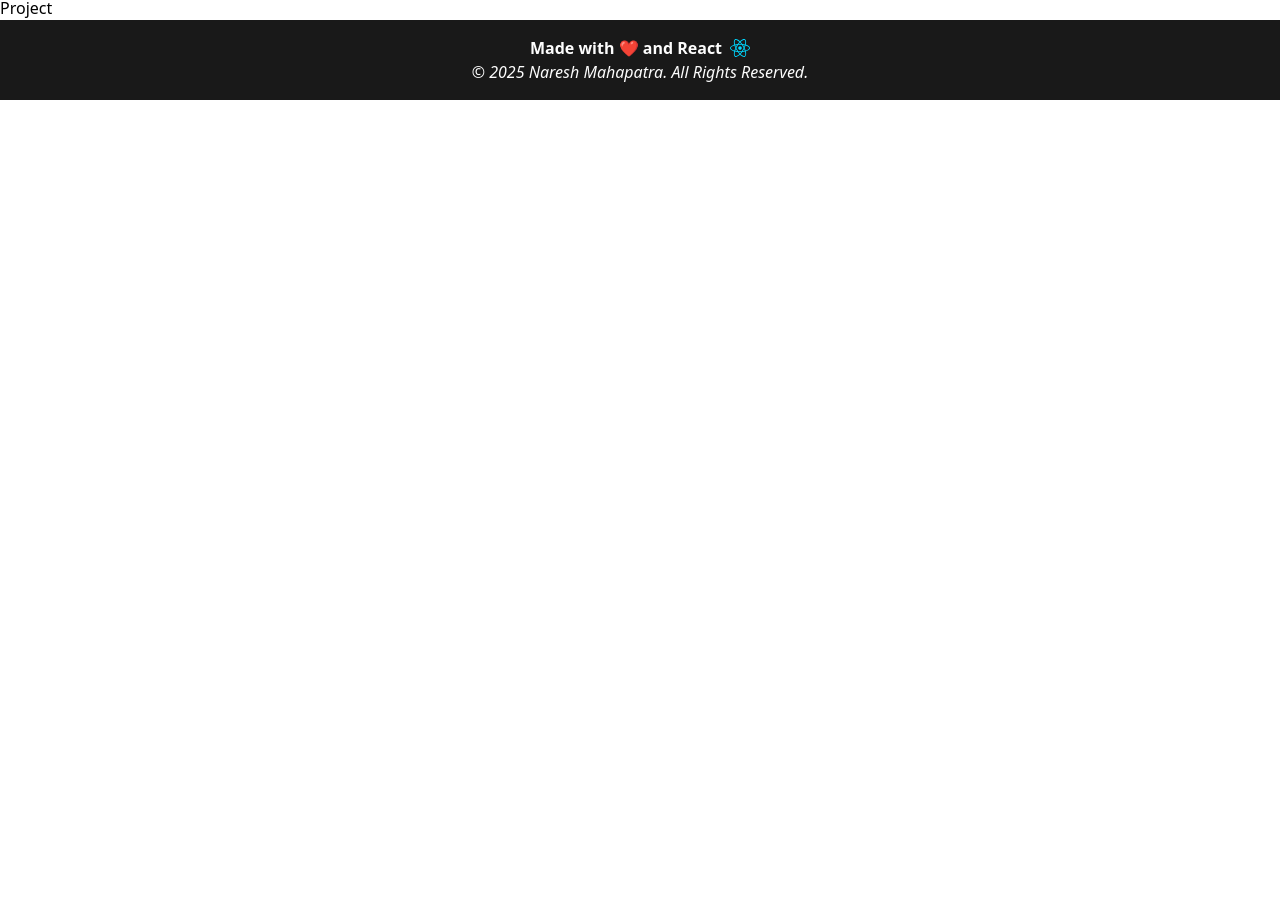
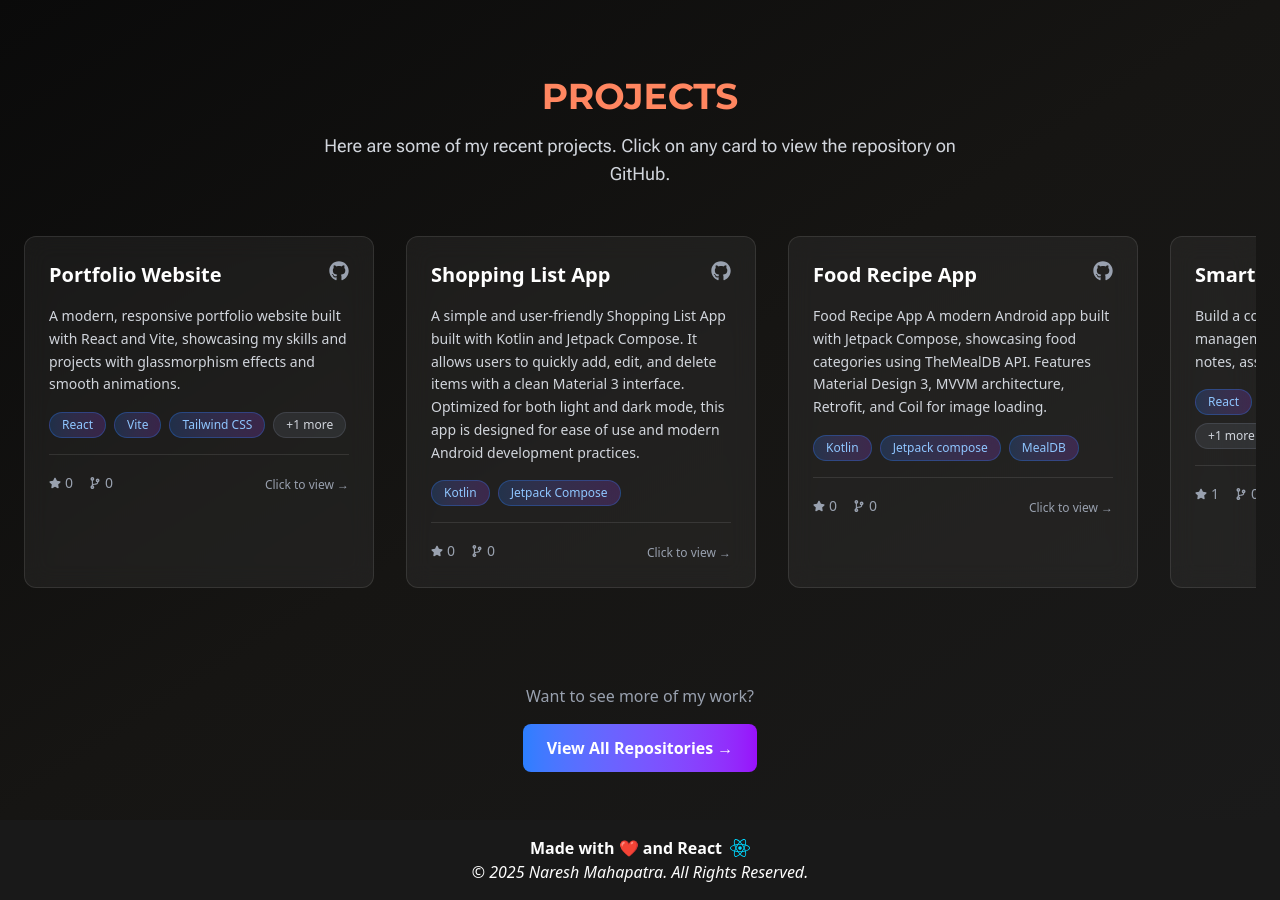
Before and after one commit to NareshXcodes/developer-portfolio, a React (Vite) app: page /about in a window 1280 px wide. Shown: the part 1676-2576 px from the top of the page. Before the commit the page ends 1776 px from the top, so only its background shows below. Built offline with nearby package versions, Linux system fonts and the light colour scheme.

Commit message:
add project section

```diff
--- a/src/App.css
+++ b/src/App.css
@@ -38,6 +38,9 @@
 
 .IconGradient{
   background: linear-gradient(120deg , #FDFDFD 100%, #FFFFFF 18%);
+  background-clip: text;
+  -webkit-background-clip: text;
+  -webkit-text-fill-color: transparent;
 }
 
 @keyframes scroll-x {
--- /dev/null
+++ b/src/Components/ProjectCard.jsx
@@ -0,0 +1,107 @@
+import React from 'react'
+import { FaGithub, FaExternalLinkAlt, FaStar, FaCodeBranch } from 'react-icons/fa'
+
+const ProjectCard = ({
+  title,
+  description,
+  repoLink,
+  liveLink,
+  image,
+  technologies,
+  stars,
+  forks
+}) => {
+  const handleCardClick = () => {
+    if (repoLink) {
+      window.open(repoLink, '_blank', 'noopener,noreferrer')
+    }
+  }
+
+  return (
+    <div
+      className="bg-white/5 backdrop-blur-md border border-white/10 rounded-xl p-6 hover:bg-white/10 transition-all duration-300 hover:scale-105 hover:shadow-2xl cursor-pointer group min-w-[350px] max-w-[350px] flex-shrink-0"
+      onClick={handleCardClick}
+    >
+      {/* Project Image */}
+      {image && (
+        <div className="mb-4 rounded-lg overflow-hidden">
+          <img
+            src={image}
+            alt={title}
+            className="w-full h-48 object-cover group-hover:scale-110 transition-transform duration-300"
+          />
+        </div>
+      )}
+
+      {/* Header */}
+      <div className="flex justify-between items-start mb-4">
+        <h3 className="text-xl font-bold text-white group-hover:text-blue-400 transition-colors duration-300">
+          {title}
+        </h3>
+        <div className="flex space-x-2">
+          <FaGithub
+            size={20}
+            className="text-gray-400 group-hover:text-white transition-colors duration-200"
+          />
+          {liveLink && (
+            <FaExternalLinkAlt
+              size={18}
+              className="text-gray-400 group-hover:text-blue-400 transition-colors duration-200"
+              onClick={(e) => {
+                e.stopPropagation()
+                window.open(liveLink, '_blank', 'noopener,noreferrer')
+              }}
+            />
+          )}
+        </div>
+      </div>
+
+      {/* Description */}
+      <p className="text-gray-300 text-sm mb-4 leading-relaxed">
+        {description || 'Click to view this project on GitHub'}
+      </p>
+
+      {/* Technologies */}
+      {technologies && technologies.length > 0 && (
+        <div className="flex flex-wrap gap-2 mb-4">
+          {technologies.slice(0, 3).map((tech, index) => (
+            <span
+              key={index}
+              className="px-3 py-1 bg-gradient-to-r from-blue-500/20 to-purple-500/20 text-blue-300 text-xs rounded-full border border-blue-500/30"
+            >
+              {tech}
+            </span>
+          ))}
+          {technologies.length > 3 && (
+            <span className="px-3 py-1 bg-gray-500/20 text-gray-300 text-xs rounded-full border border-gray-500/30">
+              +{technologies.length - 3} more
+            </span>
+          )}
+        </div>
+      )}
+
+      {/* Bottom Stats */}
+      <div className="flex justify-between items-center pt-4 border-t border-white/10">
+        <div className="flex items-center space-x-4">
+          {stars !== undefined && (
+            <div className="flex items-center space-x-1 text-gray-400">
+              <FaStar size={12} />
+              <span className="text-sm">{stars}</span>
+            </div>
+          )}
+          {forks !== undefined && (
+            <div className="flex items-center space-x-1 text-gray-400">
+              <FaCodeBranch size={12} />
+              <span className="text-sm">{forks}</span>
+            </div>
+          )}
+        </div>
+        <div className="text-gray-400 group-hover:text-white transition-colors duration-200">
+          <span className="text-xs">Click to view →</span>
+        </div>
+      </div>
+    </div>
+  )
+}
+
+export default ProjectCard
--- a/src/Pages/About.jsx
+++ b/src/Pages/About.jsx
@@ -0,0 +1,12 @@
+import React from 'react'
+
+const About = () => {
+  return (
+    <div className="h-screen w-screen flex flex-col justify-center items-center bg-gradient-to-br from-[#0a0a0a] via-[#161513] to-[#1a1a1a] relative overflow-hidden">
+        <h1 className="w-full OrangeGradient text-4xl font-bold ">ABOUT ME</h1>
+
+    </div>
+  )
+}
+
+export default About
--- a/src/Pages/Project.jsx
+++ b/src/Pages/Project.jsx
@@ -1,8 +1,88 @@
 import React from 'react'
+import ProjectCard from '../Components/ProjectCard'
 
 const Project = () => {
+  // Sample project data - replace with your actual projects
+  const projects = [
+    {
+      title: "Portfolio Website",
+      description: "A modern, responsive portfolio website built with React and Vite, showcasing my skills and projects with glassmorphism effects and smooth animations.",
+      repoLink: "https://github.com/NareshXcodes/developer-portfolio", // Replace with your repo link
+      liveLink: "", // Add if you have a live demo
+      technologies: ["React", "Vite", "Tailwind CSS", "JavaScript"],
+      stars: 0,
+      forks: 0
+    },
+    {
+      title: "Shopping List App",
+      description: "A simple and user-friendly Shopping List App built with Kotlin and Jetpack Compose. It allows users to quickly add, edit, and delete items with a clean Material 3 interface. Optimized for both light and dark mode, this app is designed for ease of use and modern Android development practices.",
+      repoLink: "https://github.com/NareshXcodes/Android-shopping-list-app.git", // Replace with your repo link
+      liveLink: "", // Add if you have a live demo
+      technologies: ["Kotlin", "Jetpack Compose"],
+      stars: 0,
+      forks: 0
+    },
+    {
+      title: "Food Recipe App",
+      description: "Food Recipe App A modern Android app built with Jetpack Compose, showcasing food categories using TheMealDB API. Features Material Design 3, MVVM architecture, Retrofit, and Coil for image loading.",
+      repoLink: "https://github.com/NareshXcodes/Android-Food-Recipe-App.git", // Replace with your repo link
+      liveLink: "", // Add if you have a live demo
+      technologies: ["Kotlin", "Jetpack compose", "MealDB"],
+      stars: 0,
+      forks: 0
+    },
+    {
+      title: "Smart Erp System",
+      description: "Build a complete ERP system for college management with features like attendance, notes, assignments, and more.",
+      repoLink: "https://github.com/vinit-codes/CampusOS.git", // Replace with your repo link
+      liveLink: "", // Add if you have a live demo
+      technologies: ["React", "Material UI", "Tailwind CSS" , "JavaScript"],
+      stars: 1,
+      forks: 0
+    }
+  ]
+
   return (
-    <div>Project</div>
+    <div className="min-h-screen w-screen bg-gradient-to-br from-[#0a0a0a] via-[#161513] to-[#1a1a1a] relative overflow-hidden pt-20">
+      {/* Header */}
+      <div className="text-center mb-12">
+        <h1 className="OrangeGradient text-4xl font-bold mb-4 PrimaryFont">PROJECTS</h1>
+        <p className="text-gray-300 text-lg max-w-2xl mx-auto px-4 SecondaryFont">
+          Here are some of my recent projects. Click on any card to view the repository on GitHub.
+        </p>
+      </div>
+
+      {/* Projects Grid */}
+      <div className="max-w-7xl mx-auto px-6 pb-20">
+        <div className="flex flex-row flex-nowrap gap-8 overflow-x-auto overflow-y-hidden scrollbar-hide scroll-smooth pb-4" style={{ scrollbarWidth: 'none', msOverflowStyle: 'none' }}>
+          {projects.map((project, index) => (
+            <ProjectCard
+              key={index}
+              title={project.title}
+              description={project.description}
+              repoLink={project.repoLink}
+              liveLink={project.liveLink}
+              technologies={project.technologies}
+              stars={project.stars}
+              forks={project.forks}
+            />
+          ))}
+        </div>
+      </div>
+
+      {/* Call to Action */}
+      <div className="text-center pb-12">
+        <p className="text-gray-400 mb-4">Want to see more of my work?</p>
+        <a
+          href="https://github.com/NareshXcodes" // Replace with your GitHub profile
+          target="_blank"
+          rel="noopener noreferrer"
+          className="inline-flex items-center px-6 py-3 bg-gradient-to-r from-blue-500 to-purple-600 text-white font-semibold rounded-lg hover:from-blue-600 hover:to-purple-700 transition-all duration-300 hover:scale-105"
+        >
+          View All Repositories →
+        </a>
+      </div>
+    </div>
   )
 }
 
--- a/src/Pages/Skill.jsx
+++ b/src/Pages/Skill.jsx
@@ -12,7 +12,7 @@ const Skill = () => {
       </div>
 
       <div className="relative z-10 text-center">
-        <h4 className="SecondaryFont text-transparent bg-gradient-to-r from-[#FF8660] via-[#9A33FF] to-[#5BADFF] bg-clip-text text-4xl font-bold mb-4 tracking-wider">
+        <h4 className="PrimaryFont text-transparent IconGradient bg-clip-text text-4xl font-bold mb-4 tracking-wider">
           EXPERIENCED WITH
         </h4>
         <div className="w-24 h-1 bg-gradient-to-r from-[#FF8660] to-[#9A33FF] mx-auto mb-12 rounded-full"></div>
```
